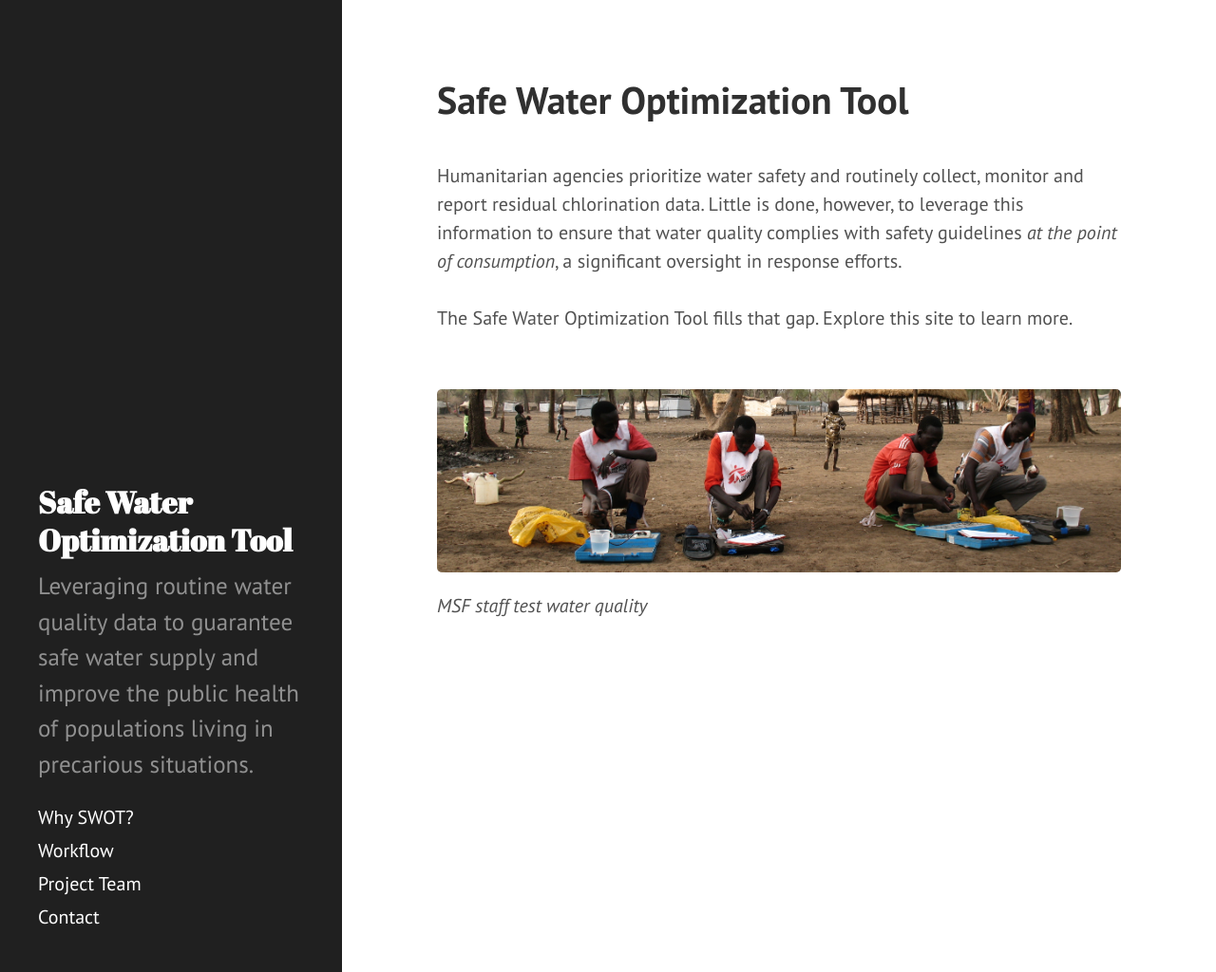
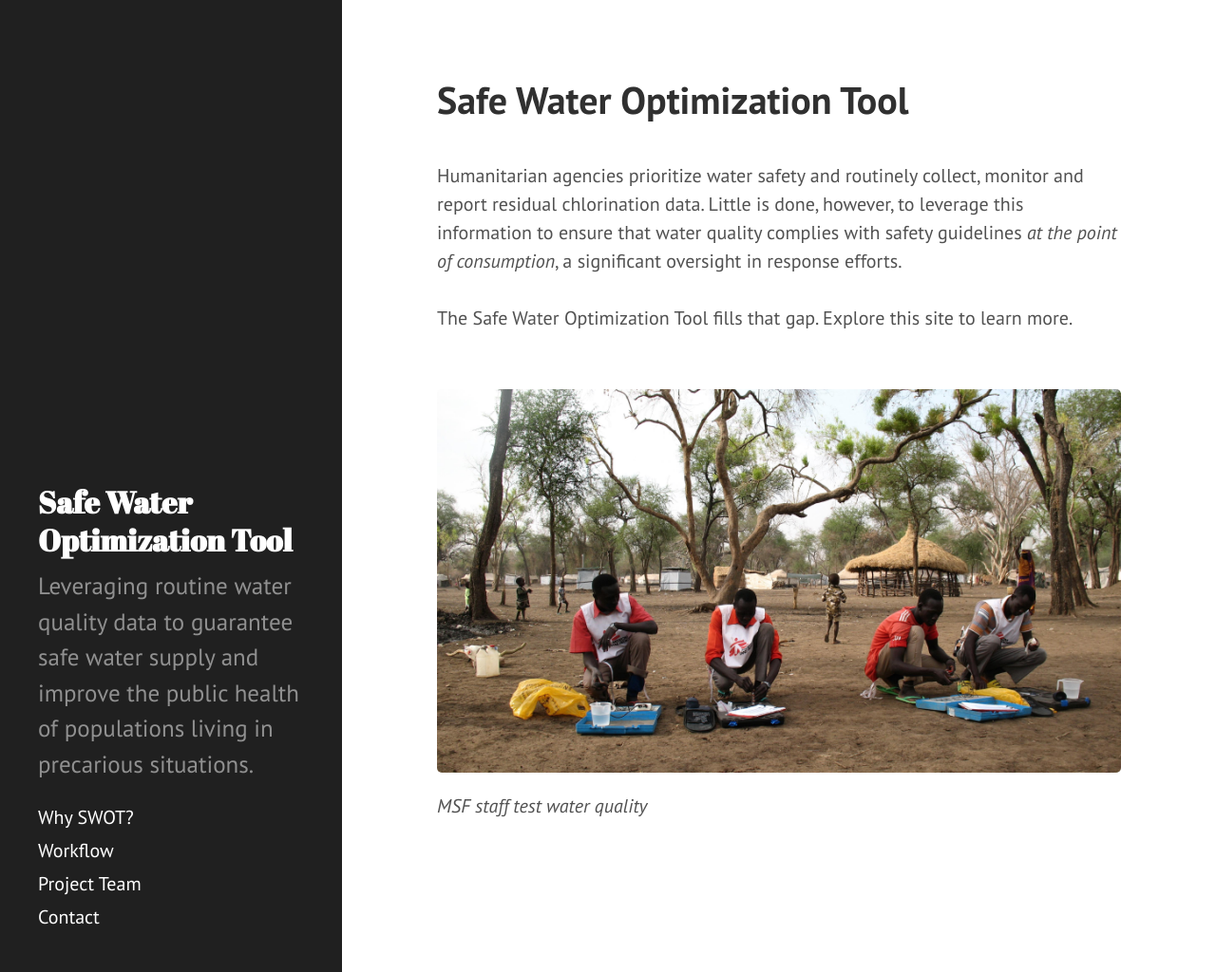
Before and after one commit to safeh2o/swot-infopage, a Jekyll site: the page built from index.html, in a window 1280 px wide and 1024 px high. Shown: the whole window at 95% size. Built offline with Jekyll 4.4.1, drawn with Linux system fonts in a browser that asks for light colours; Markdown is read by kramdown in place of the engine named in the settings; the list of posts is cut into pages by our own code.

Commit message:
Update index.html

```diff
--- a/index.html
+++ b/index.html
@@ -8,6 +8,6 @@ Humanitarian agencies prioritize water safety and routinely collect, monitor and
 The Safe Water Optimization Tool fills that gap. Explore this site to learn more.<br>
 <br>
 <br>
-<div>  <img src="/swot/public/images/SWOTpic1_edited.jpeg" alt="MSF staff test water quality">
+<div>  <img src="/swot/public/images/SWOTpic1_990.jpg" alt="MSF staff test water quality">
   <em>MSF staff test water quality</em>
 </div>
```
